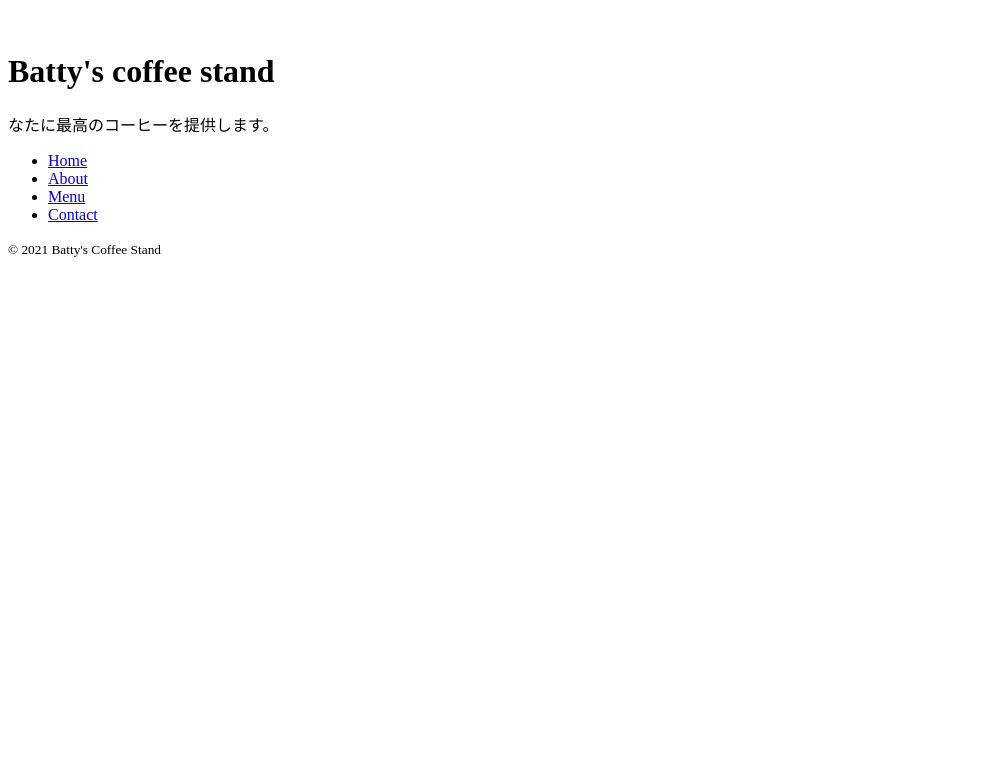
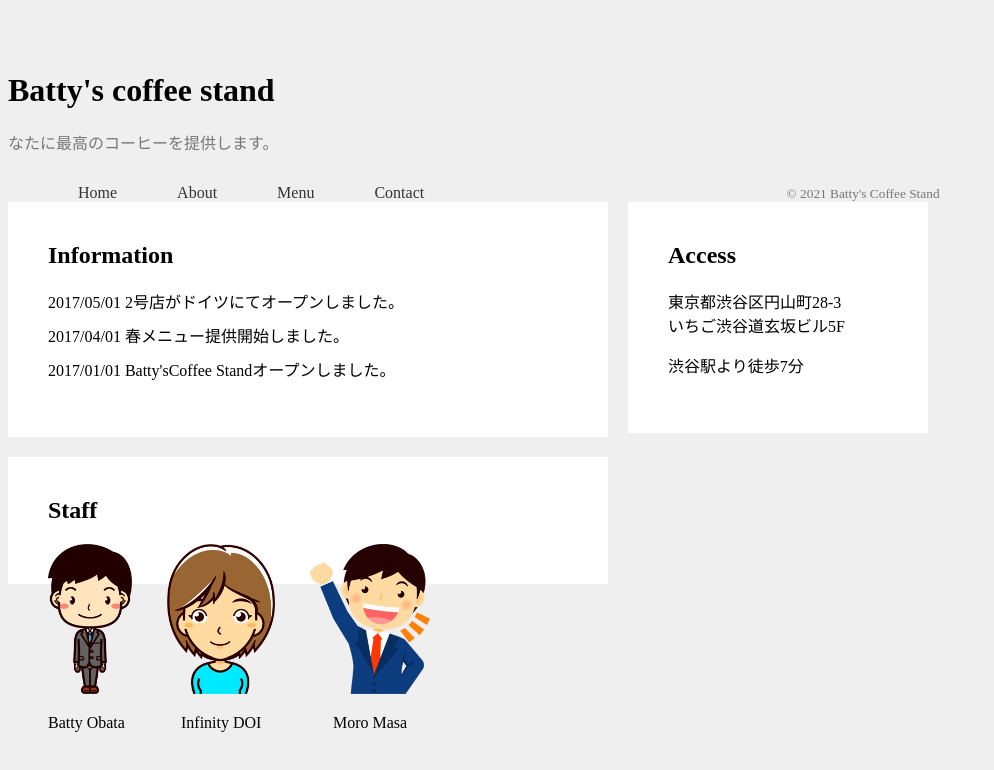
Before and after one commit to yossshhhi0930/html-sample, a plain HTML site: page index.html in a window 1280 px wide. Shown: the whole page, without its empty margins (0-994 px from the left). Drawn offline with Linux system fonts and the light colour scheme.

Commit message:
CSSの学習

```diff
--- a/index.html
+++ b/index.html
@@ -4,7 +4,9 @@
 <head>
    <meta charset="UTF-8" />
  <title>ようこそ</title>
-<title>Batty's Coffee Stand</title>
+ <title>Batty's Coffee Stand</title>
+<link rel="stylesheet" href="style.css">
+
 </head>
 <body>
 　<header>
@@ -12,14 +14,53 @@
     <div class="header-title">
      <h1 class="logo">Batty's coffee stand</h1>
      <p class="title-text">なたに最高のコーヒーを提供します。</p>
-    </div>
-    <ul class="header-navigation">
+
+   </div>
+    <ul class="header-navigation clearfix">
      <li><a href="#">Home</a></li>
      <li><a href="#">About</a></li>
      <li><a href="#">Menu</a></li>
-     <li><a href="#">Contact</a></li>
+    <li><a href="#">Contact</a></li>
+   </div>
+
+  </header>
+  <div class="container clearfix">
+   <main>
+    <div class="card-contents">
+     <h2 class="card-title">Information</h2>
+     <ul class="information-list">
+      <li>2017/05/01 2号店がドイツにてオープンしました。</li>
+      <li>2017/04/01 春メニュー提供開始しました。</li>
+      <li>2017/01/01 Batty'sCoffee Standオープンしました。</li>
+     </ul>
     </div>
-  </header>
+    <div class="card-contents">
+     <h2 class="card-title">Staff</h2>
+     <div class="staff-list clearfix">
+      <div class="staff">
+       <img src="img/staff_01.png" class="staff-image">
+       <p class="sraff-name">Batty Obata</p>
+      </div>
+      <div class="staff">
+       <img src="img/staff_02.png" class="staff-image">
+       <p class="staff-name">Infinity DOI</p>
+      </div>
+      <div class="staff">
+       <img src="img/staff_03.png" class="staff-image">
+       <p class="staff-name">Moro Masa</p>
+     </div>
+
+    </div>
+   </main>
+   <aside>
+    <div class="card-contents">
+     <h2 class="card-title">Access</h2>
+     <p>東京都渋谷区円山町28-3<br>いちご渋谷道玄坂ビル5F</p>
+     <p>渋谷駅より徒歩7分</p>
+    </div>
+    </div>
+   </aside>
+  </div>
   <footer>
   <small class="copyright">© 2021 Batty's Coffee Stand</small>
   </footer>
--- /dev/null
+++ b/style.css
@@ -0,0 +1,109 @@
+body{
+    background-color: #efefef;
+}
+
+header {
+    margin-top: 20px;
+}
+
+.container {
+     width: 920px;
+     margin: 0aut 40px aut;
+}
+
+.header-title {
+   margin-top: 40px;
+   margin-bottom: 30px;
+}
+
+.logo {
+    font-size: 32px;
+}
+
+.title-text {color: #777;
+}
+
+.header-navigation {
+   width: 100%;
+   background-color: #fff
+   padding: 20px 0;
+}
+
+.header-navigation li {
+    float: left;
+    padding: 0 30px;
+    text-align: center;
+    list-style-type: none;
+}
+
+.header-navigation li a {
+     color: #333;
+     text-decoration: none;
+}
+
+.clearfix:after {
+    content: "":
+    display: block;
+    clear: both;
+}
+
+footer {
+    text-align: center;
+}
+
+.copyright {
+    color: #777
+}
+
+.card-contents {
+    padding: 40px;
+    margin-bottom: 20px;
+    background-color: #fff;
+}
+
+.card-title {
+    font-size: 24px;
+    font-weight: bold;
+    margin-top: 0;
+    margin-bottom: 20px;
+}
+
+main {
+    width: 600px;
+    margin-right: 20px;
+    float: left;
+}
+
+aside {
+    width: 300px;
+    float: left;
+}
+
+.information-list {
+  list-style-type: none;
+  padding-left: 0;
+}
+
+.information-list li {
+  margin-bottom: 10px;
+}
+
+.staff {
+    width; 150px;
+    margin-right: 35px;
+    float: left;
+}
+
+.staff:last-child {
+     margin-right: 0;
+}
+
+.staff-image {
+     margin-bottom; 10px;
+     width; 150px;
+     height: 150px;
+}
+
+.staff-name {
+     text-align: center;
+}
```
Also changed, not shown: img/aisatsu2_konnichiwa.png (added), img/staff_01.png (added), img/staff_02.png (added), img/staff_03.png (added).
